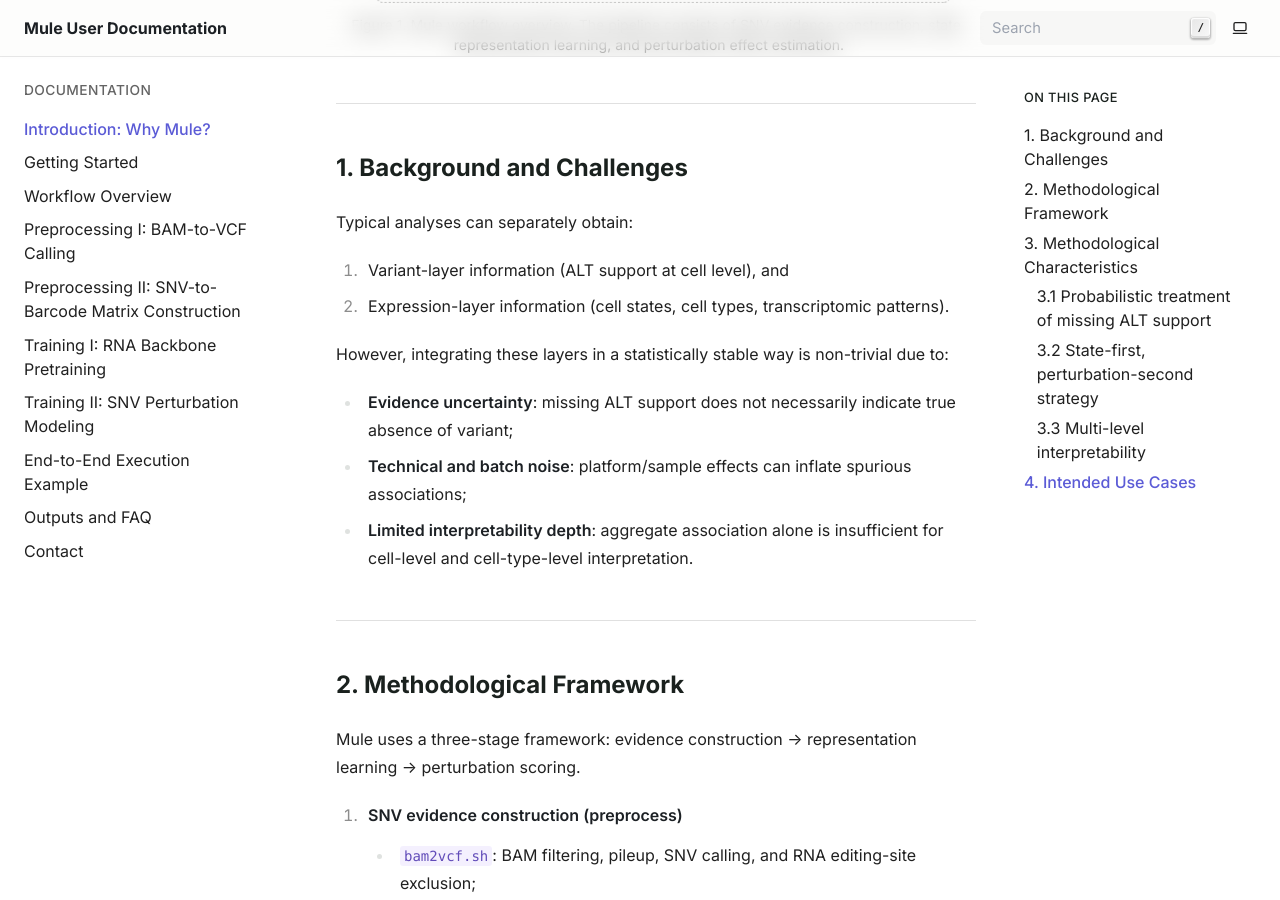
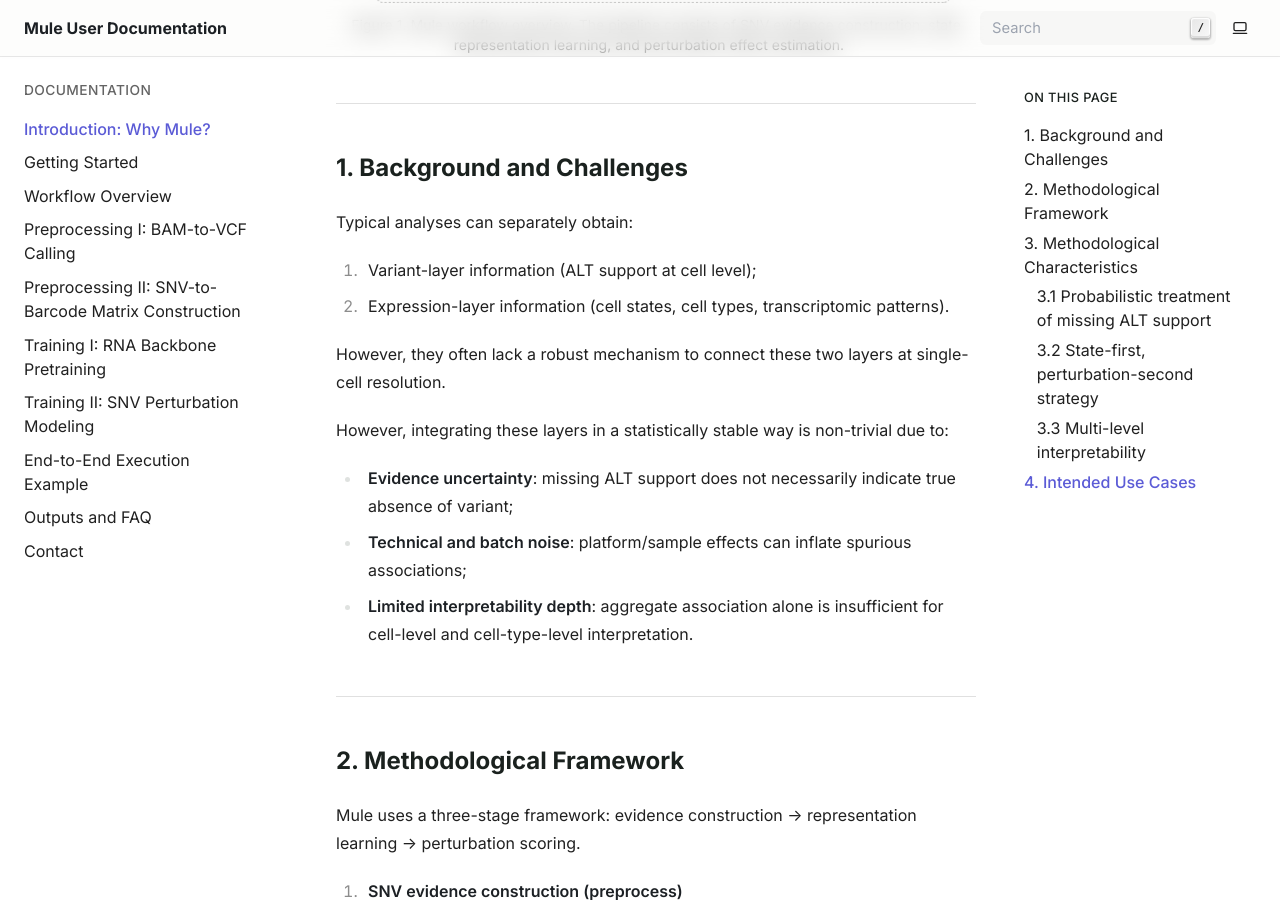
Before and after one commit to PSSUN/MuleDoc, a Sphinx documentation site: the page built from docs/introduction.md, in a window 1280 px wide and 900 px high, scrolled down 1027 px. Built offline with Sphinx 7.4.7, drawn with Linux system fonts in a browser that asks for light colours.

Commit message:
Update introduction.md

```diff
--- a/docs/introduction.md
+++ b/docs/introduction.md
@@ -18,8 +18,10 @@ Figure 1. Mule workflow overview. The pipeline consists of SNV evidence construc
 
 Typical analyses can separately obtain:
 
-1. Variant-layer information (ALT support at cell level), and
+1. Variant-layer information (ALT support at cell level);
 2. Expression-layer information (cell states, cell types, transcriptomic patterns).
+
+However, they often lack a robust mechanism to connect these two layers at single-cell resolution.
 
 However, integrating these layers in a statistically stable way is non-trivial due to:
 
```
